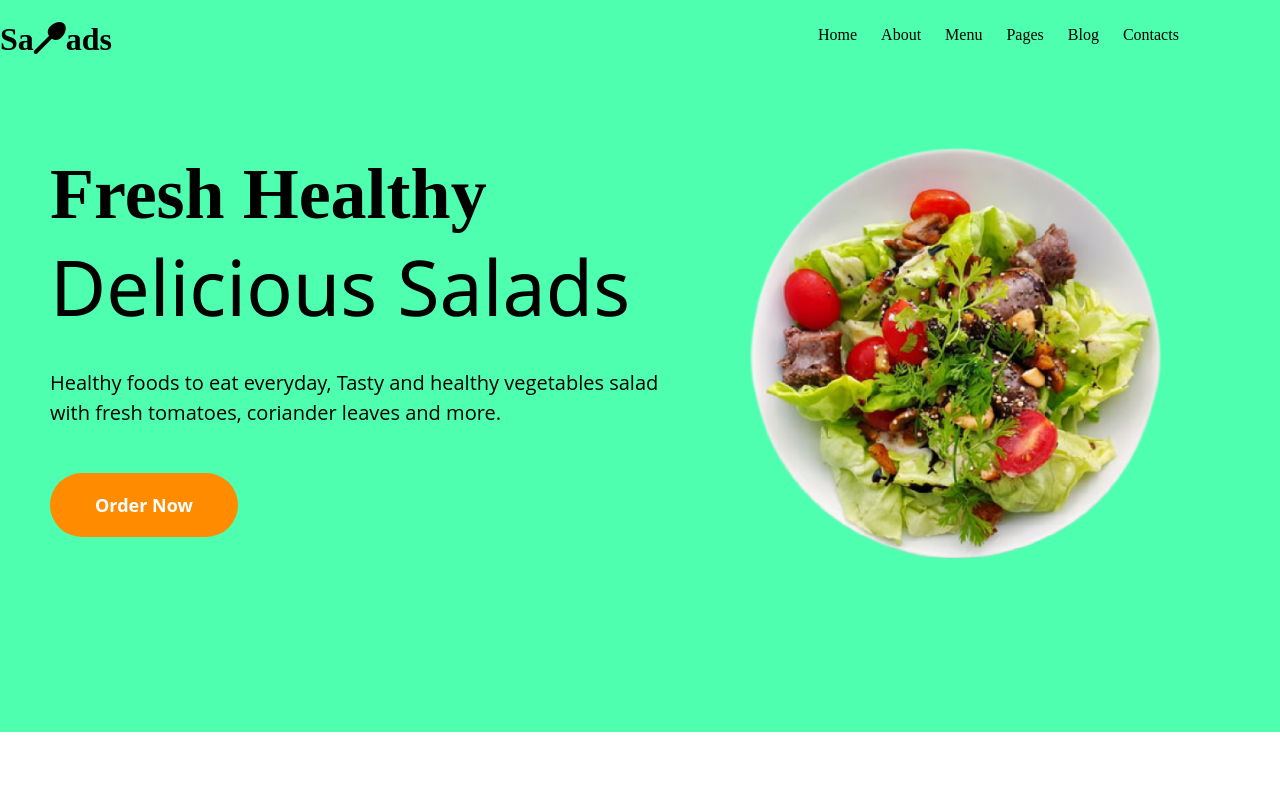
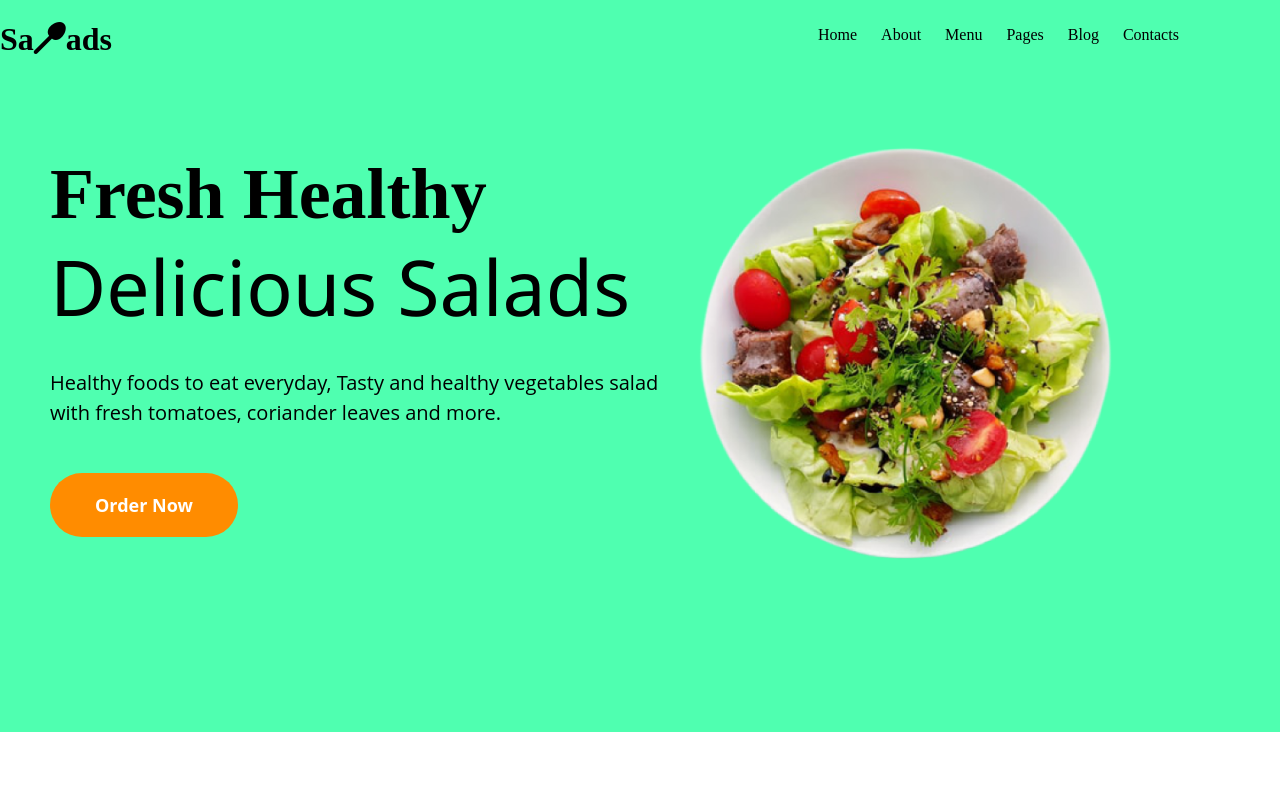
Before and after one commit to CodingSafar/myproject1.gethub.io, a plain HTML site: page index.html in a window 1280 px wide. Shown: the top 800 px of the page. Drawn offline with Linux system fonts and the light colour scheme.

Commit message:
Update index.html

```diff
--- a/index.html
+++ b/index.html
@@ -17,7 +17,7 @@
            }
            .rotating-image{
             padding-top: 50px;
-            padding-right: 100px;
+            padding-right: 150px;
             float: right;
             width: auto;
            }
```
